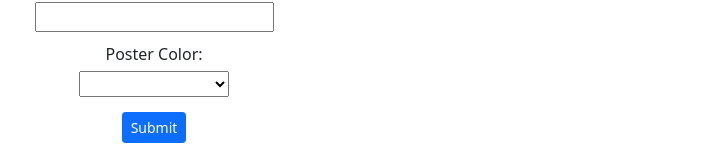
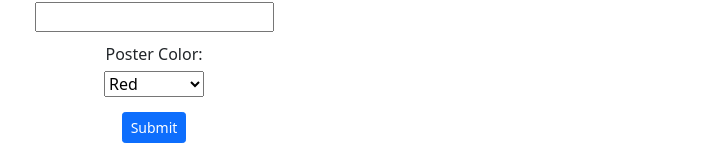
Before and after one commit to rileyjhoff/2.2b-movie-list-maker-from-scratch, a React (Create React App) app: page / in a window 1280 px wide. Shown: the part 226-387 px from the top of the page, without its empty margins (230-949 px from the left). Built offline with nearby package versions, Linux system fonts and the light colour scheme.

Commit message:
set initial movieFormColor value equal to red. added some text for the poster color select options and set values equal to colors. made all inputs and the select required in MovieForm

```diff
--- a/src/App.css
+++ b/src/App.css
@@ -46,7 +46,7 @@
 }
 
 .movie-form select {
-  width: 150px;
+  width: 100px;
 }
 
 .movie-form form > label {
--- a/src/App.js
+++ b/src/App.js
@@ -12,7 +12,7 @@ function App() {
   const [movieFormTitle, setMovieFormTitle] = useState('');
   const [movieFormYear, setMovieFormYear] = useState('');
   const [movieFormDirector, setMovieFormDirector] = useState('');
-  const [movieFormColor, setMovieFormColor] = useState('');
+  const [movieFormColor, setMovieFormColor] = useState('red');
 
   return (
     <div className="App">
--- a/src/components/MovieForm.js
+++ b/src/components/MovieForm.js
@@ -17,11 +17,16 @@ export default function MovieForm({
       <form>
         <label>
           Title:
-          <input value={movieFormTitle} onChange={(e) => setMovieFormTitle(e.target.value)} />
+          <input
+            required
+            value={movieFormTitle}
+            onChange={(e) => setMovieFormTitle(e.target.value)}
+          />
         </label>
         <label>
           Year:
           <input
+            required
             type="number"
             value={movieFormYear}
             onChange={(e) => setMovieFormYear(e.target.value)}
@@ -29,15 +34,23 @@ export default function MovieForm({
         </label>
         <label>
           Director:
-          <input value={movieFormDirector} onChange={(e) => setMovieFormDirector(e.target.value)} />
+          <input
+            required
+            value={movieFormDirector}
+            onChange={(e) => setMovieFormDirector(e.target.value)}
+          />
         </label>
         <label>
           Poster Color:
-          <select value={movieFormColor} onChange={(e) => setMovieFormColor(e.target.value)}>
-            <option></option>
-            <option></option>
-            <option></option>
-            <option></option>
+          <select
+            required
+            value={movieFormColor}
+            onChange={(e) => setMovieFormColor(e.target.value)}
+          >
+            <option value="red">Red</option>
+            <option value="green">Green</option>
+            <option value="blue">Blue</option>
+            <option value="purple">Purple</option>
           </select>
         </label>
         <Button variant="primary" size="sm">
```
